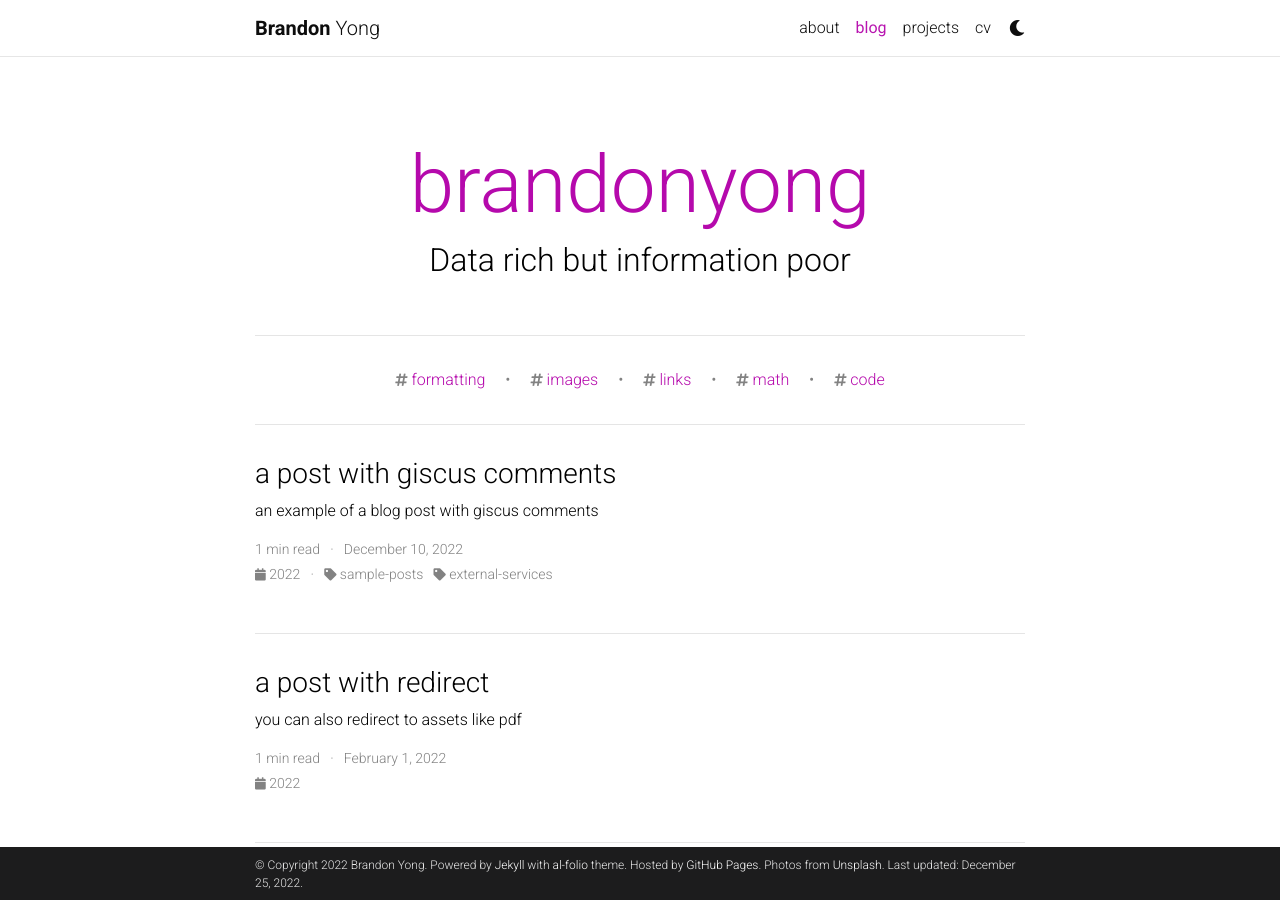
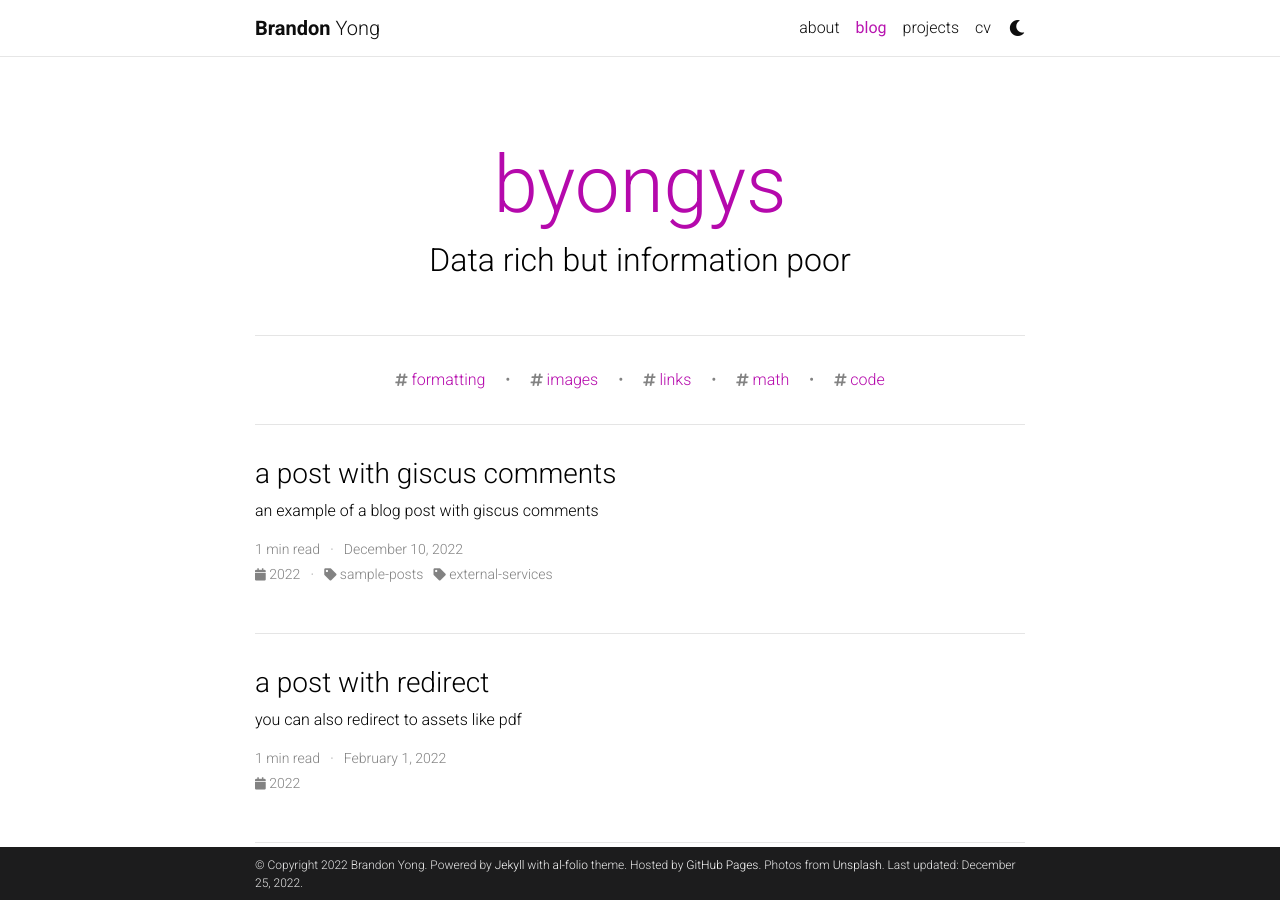
Before and after one commit to brandonyongys/brandonyongys.github.io, a Jekyll site: the page built from blog/index.html, in a window 1280 px wide and 900 px high. Built offline with Jekyll 4.4.1, drawn with Linux system fonts in a browser that asks for light colours; the list of posts is cut into pages by our own code; comment, search, counter and statistics services are not loaded; a style sheet for code colours, icons or effects is not loaded.

Commit message:
Updated blog name to byongys instead of brandonyong

```diff
--- a/_config.yml
+++ b/_config.yml
@@ -114,7 +114,7 @@
 # Blog
 # -----------------------------------------------------------------------------
 
-blog_name: brandonyong # blog_name will be displayed in your blog page
+blog_name: byongys # blog_name will be displayed in your blog page
 blog_nav_title: blog # your blog must have a title for it to be displayed in the nav bar
 blog_description: Data rich but information poor
 permalink: /blog/:year/:title/
```
